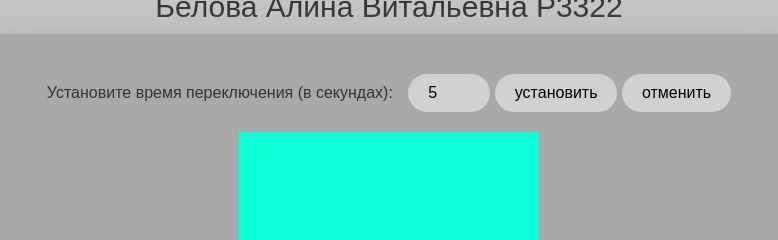
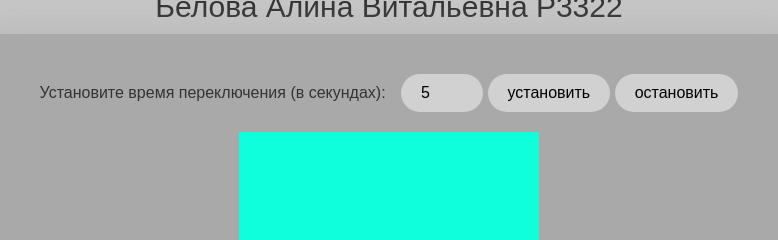
Before and after one commit to alinochka-28/multimedia, a plain HTML site: page index.html in a window 1280 px wide. Shown: the top 240 px of the page, 251-1029 px from the left. Drawn offline with Linux system fonts and the light colour scheme.

Commit message:
отправлено

```diff
--- a/index.html
+++ b/index.html
@@ -15,7 +15,7 @@
                 <label for="timing-input">Установите время переключения (в секундах):</label>
                 <input type="number" id="timing-input" value="5" min="1" step="1" />
                 <button id="set-timing">установить</button>
-                <button id="cancel-switch">отменить</button>
+                <button id="cancel-switch">остановить</button>
             </div>
 
             <div id="image-container">
```
